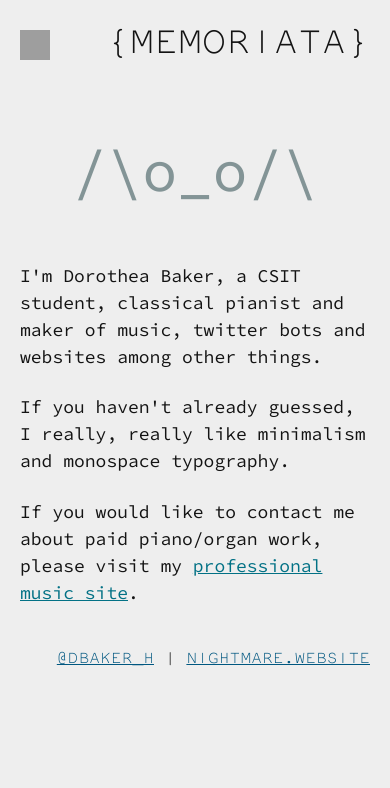
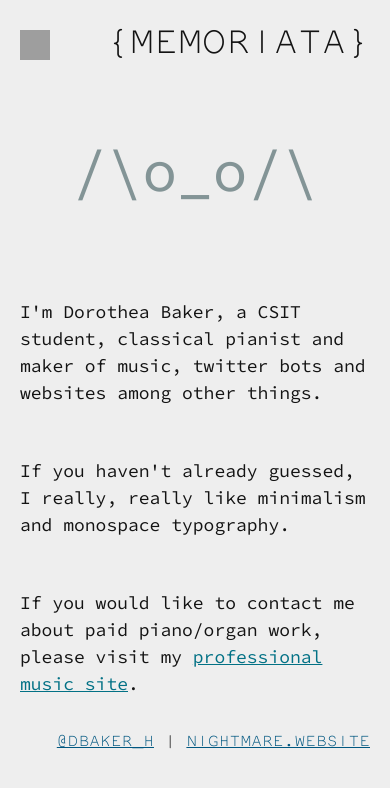
Before and after one commit to d-baker/navsite, a Jekyll site: the page built from index.html, in a window 390 px wide. Shown: the top 788 px of the page. Built offline with Jekyll 4.4.1, drawn with Linux system fonts in a browser that asks for light colours; nearby versions of some CDN libraries; library files that are not in the unit come from our copies; comment, search, counter and statistics services are not loaded; grey boxes are pictures that could not be loaded.

Commit message:
more css tweaks -_-

```diff
--- a/_sass/responsive.scss
+++ b/_sass/responsive.scss
@@ -5,6 +5,11 @@
 
 	h1 {
 		font-size: 25px;
+		padding: 5px 0px;
+	}
+
+	.avblock {
+		margin-bottom: 35px;
 	}
 
 	p.tooltip {
@@ -99,23 +104,10 @@
     	}
 	}
 
-	#bio {
-		p {
-			margin-top: 0em!important;
-			padding-bottom: 6vw;
-    	    width: 60vw;
-		}
-
-    	#two {
-    	    left: 28vw;
-    	}
-
-    	#three {
-    	    left: 55vw;
-    	    width: 30vw;
-    	}
-
-	}
+    #bio p {
+        width: 100% !important;
+        left: 0px !important;
+    }
 
     #bat {
         font-size: 15vw;
@@ -196,11 +188,6 @@
 
 @media screen and (max-width: 600px) {
 
-    #bio p {
-        width: 100% !important;
-        left: 0px !important;
-    }
-
     #main-header li, #main-header li.dropdown, #main-header li#homelink a {
         font-size: 3.8vw !important;
         line-height: 1em;
```
Also changed, not shown: 1 other file.
